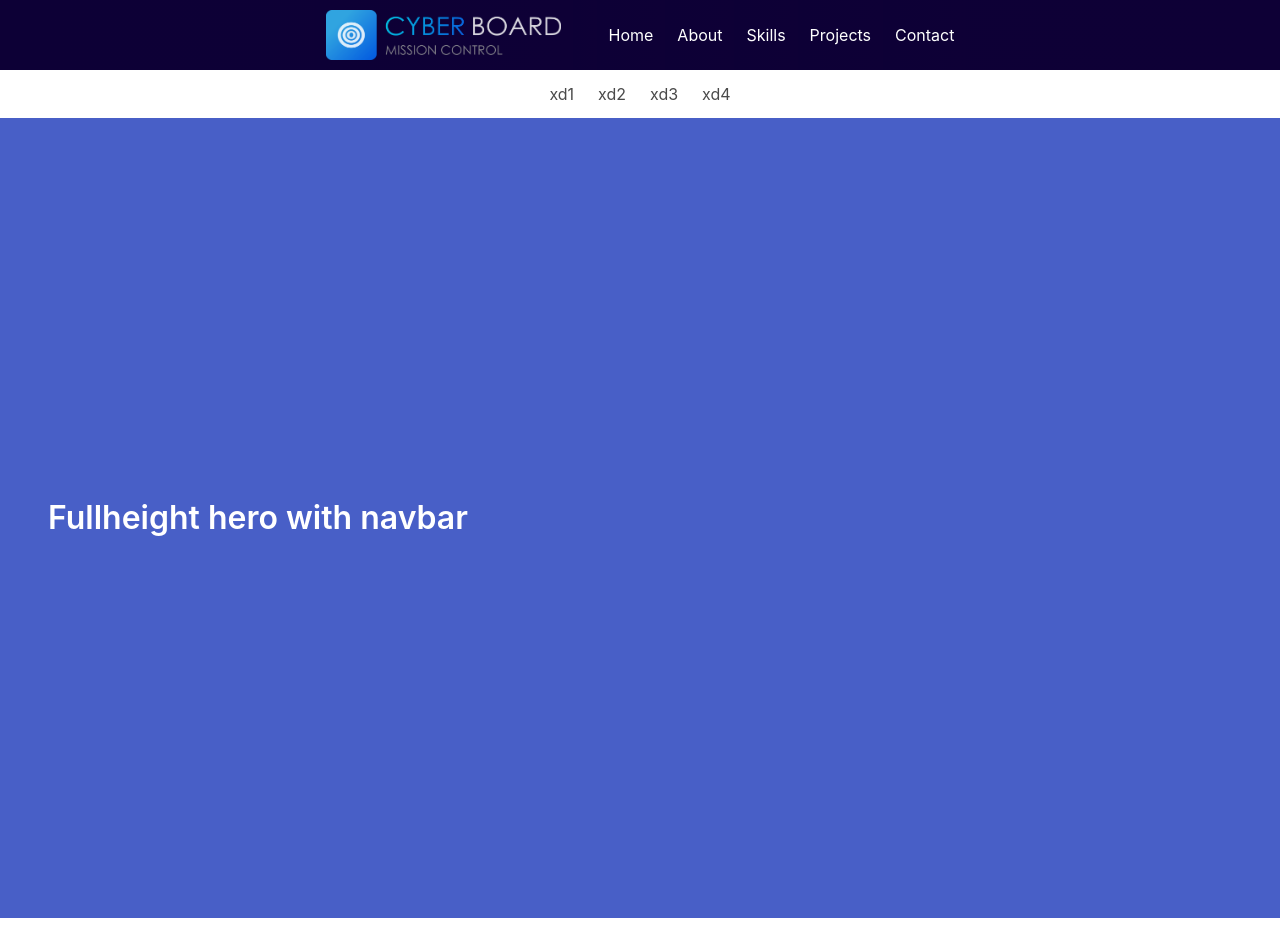
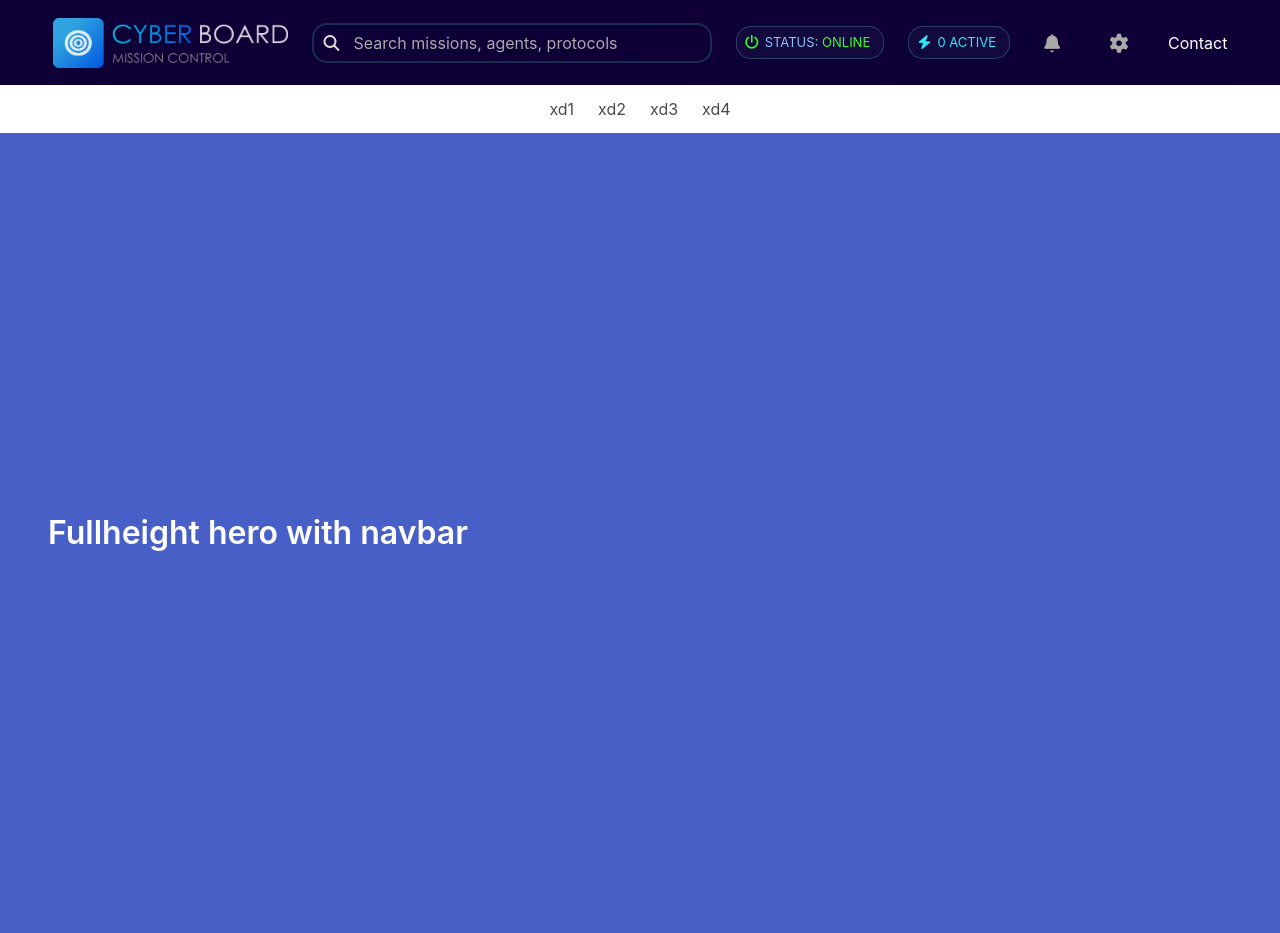
Before and after one commit to V3lu/CyberBoard, an Angular app: page /Guest in a window 1280 px wide. Built offline with nearby package versions, Linux system fonts and the light colour scheme.

Commit message:
8411182025

```diff
--- a/src/app/sample-view/sample-view.component.css
+++ b/src/app/sample-view/sample-view.component.css
@@ -1,5 +1,32 @@
 .columns{
     margin: auto;
+}
+
+#whoami{
+    pointer-events: none;
+    color: oklch(0.79 0.1 251.78);
+    border: 1px solid rgba(52, 80, 123, 0.77);
+    background-color: rgba(49, 67, 99, 0.144);
+    width: auto;
+    border-radius: 15px;
+    font-size: small;
+}
+
+#whoaminoborder{
+    color: darkgray;
+    border: 0px solid rgba(52, 80, 123, 0.77);
+    background-color: rgb(14, 0, 54);
+    width: 60%;
+    height: 55%;
+    border-radius: 8px;
+    font-size: large;
+    transition: 0.3s ease;
+}
+
+#whoaminoborder:hover{
+    transition: 0.3s ease;
+    color: rgb(105, 232, 252);
+    background-color: rgba(9, 41, 68, 0.842);
 }
 
 .level{
@@ -7,9 +34,26 @@
 }
 
 .navbar{
-    height: 70px;
+    height: 85px;
     background-image: linear-gradient(to right, rgb(13, 0, 54), rgb(14, 0, 54));
     color: white;
+}
+
+input{
+  width: 400px;
+  border-radius: 15px;
+  background-color: transparent;
+  border: 2px solid rgb(24, 45, 80);
+  color: white;
+}
+
+::placeholder {
+  color: darkgray;
+  opacity: 1; /* Firefox */
+}
+
+::-ms-input-placeholder { /* Edge 12 -18 */
+  color: darkgray;
 }
 
 .navbar-item img {
--- a/src/app/sample-view/sample-view.component.html
+++ b/src/app/sample-view/sample-view.component.html
@@ -2,11 +2,18 @@
 <section class="hero is-fullheight-with-navbar" id="main" #home>
     <nav class="navbar" role="navigation" aria-label="main navigation">
     <div class="navbar-brand">
-        <a class="navbar-item noHover" href="#">
+        <a class="navbar-item noHover">
             <img src="assets/images/rect1.png">
         </a>
-        <a class="navbar-item noHover" href="#">
-
+        <a class="navbar-item noHover">
+            <div class="field">
+                <div class="control has-icons-left has-icons-right">
+                    <input class="input" type="text" placeholder="Search missions, agents, protocols">
+                    <span class="icon is-small is-left">
+                    <i class="fas fa-search"></i>
+                    </span>
+                </div>
+            </div>
         </a>
 
         <a role="button" class="navbar-burger" aria-label="menu" aria-expanded="false" data-target="navbarBasicExample">
@@ -24,17 +31,25 @@
 
         <div class="navbar-end">
             <a class="navbar-item">
-                Home
+                <button class="button" id="whoami"><span class="icon is-small is-left">
+                    <i class="fas fa-power-off" style="color: rgb(57, 251, 43);"></i>
+                    </span>STATUS:&nbsp;<span style="color: rgb(57, 251, 43)">ONLINE</span></button>
             </a>
             <a class="navbar-item">
-                About
+                <button class="button" id="whoami"><span class="icon is-small is-left">
+                    <i class="fas fa-bolt" style="color: rgb(43, 230, 251);"></i>
+                    </span><span style="color: rgb(43, 230, 251)">0&nbsp;</span><span style="color: rgb(43, 230, 251)">ACTIVE</span></button>
             </a>
             <a class="navbar-item">
-                Skills
+                <button class="button" id="whoaminoborder"><span class="icon is-small is-left">
+                    <i class="fas fa-bell"></i>
+                    </span></button>
             </a>
 
             <a class="navbar-item">
-                Projects
+                <button class="button" id="whoaminoborder"><span class="icon is-small is-left">
+                    <i class="fas fa-gear"></i>
+                    </span></button>
             </a>
             <a class="navbar-item">
                 Contact
```
